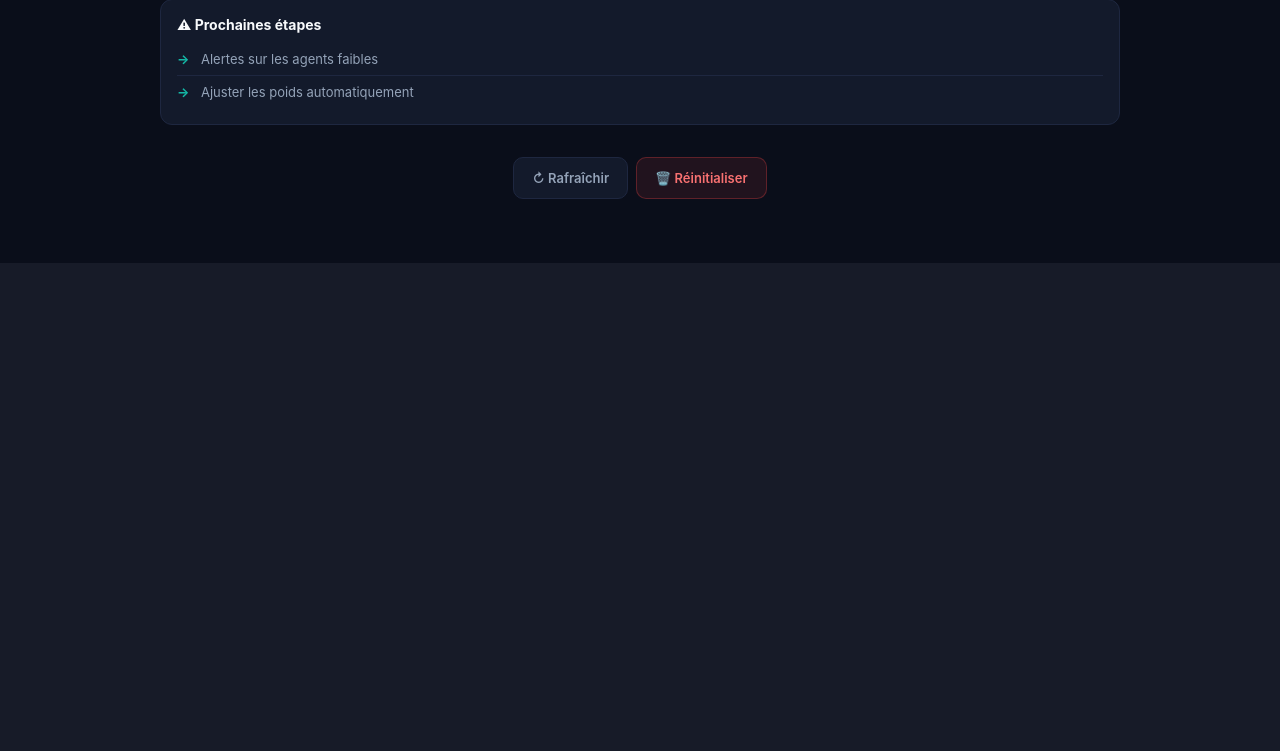
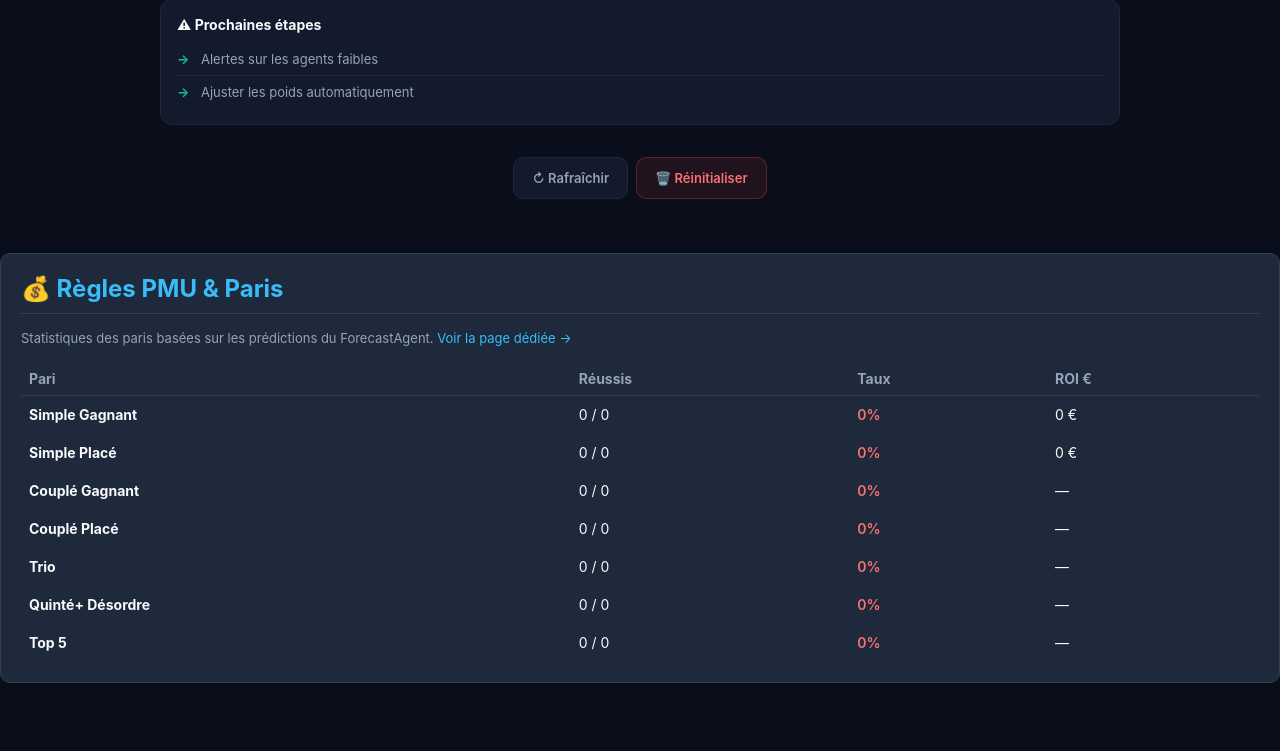
Before and after one commit to hdidouchafik-alt/hippique-ai, a FastAPI app: page /learning in a window 1280 px wide. Shown: the part 2264-3015 px from the top of the page. Before the commit the page ends 2527 px from the top, so only its background shows below. Run offline with FastAPI, Linux system fonts and the light colour scheme.

Commit message:
Update learning.html

```diff
--- a/templates/learning.html
+++ b/templates/learning.html
@@ -265,5 +265,52 @@ function loadMetrics() {
 function loadAll() { loadMetrics(); }
 loadAll();
 </script>
+<div class="section" style="margin-top: 30px; padding: 20px; background: #1e293b; border-radius: 10px; border: 1px solid #334155;">
+    <h2 style="color: #38bdf8; margin-bottom: 16px; padding-bottom: 10px; border-bottom: 1px solid #334155;">💰 Règles PMU & Paris</h2>
+    <p style="color: #94a3b8; font-size: 13px; margin-bottom: 16px;">
+        Statistiques des paris basées sur les prédictions du ForecastAgent.
+        <a href="/paris" style="color: #38bdf8;">Voir la page dédiée →</a>
+    </p>
+    <div id="paris-mini-stats">
+        <div style="text-align:center; padding:20px; color:#64748b;">Chargement...</div>
+    </div>
+</div>
+
+<script>
+    (async function chargerParisMini() {
+        try {
+            const res = await fetch('/api/paris/stats');
+            const data = await res.json();
+            const s = data.stats || {};
+            const items = [
+                { nom: 'Simple Gagnant', key: 'simple_gagnant', euro: true },
+                { nom: 'Simple Placé', key: 'simple_place', euro: true },
+                { nom: 'Couplé Gagnant', key: 'couple_gagnant' },
+                { nom: 'Couplé Placé', key: 'couple_place' },
+                { nom: 'Trio', key: 'trio' },
+                { nom: 'Quinté+ Désordre', key: 'quinte_desordre' },
+                { nom: 'Top 5', key: 'top5' },
+            ];
+            let html = '<table style="width:100%; border-collapse:collapse; font-size:14px;">';
+            html += '<thead><tr style="color:#94a3b8; border-bottom:1px solid #334155;"><th style="text-align:left;padding:8px;">Pari</th><th style="text-align:left;padding:8px;">Réussis</th><th style="text-align:left;padding:8px;">Taux</th><th style="text-align:left;padding:8px;">ROI €</th></tr></thead><tbody>';
+            for (const it of items) {
+                const d = s[it.key] || {};
+                const taux = d.taux_reussite || 0;
+                const badge = taux > 0 ? 'color:#4ade80' : 'color:#f87171';
+                const roi = it.euro ? (d.roi_euros || 0) + ' €' : '—';
+                html += `<tr style="border-bottom:1px solid #1e293b;">
+                    <td style="padding:10px 8px;"><strong>${it.nom}</strong></td>
+                    <td style="padding:10px 8px;">${d.gagne || 0} / ${d.total || 0}</td>
+                    <td style="padding:10px 8px; ${badge}; font-weight:600;">${taux}%</td>
+                    <td style="padding:10px 8px;">${roi}</td>
+                </tr>`;
+            }
+            html += '</tbody></table>';
+            document.getElementById('paris-mini-stats').innerHTML = html;
+        } catch (e) {
+            document.getElementById('paris-mini-stats').innerHTML = '<p style="color:#f87171">Erreur de chargement</p>';
+        }
+    })();
+</script>
 </body>
 </html>
```
